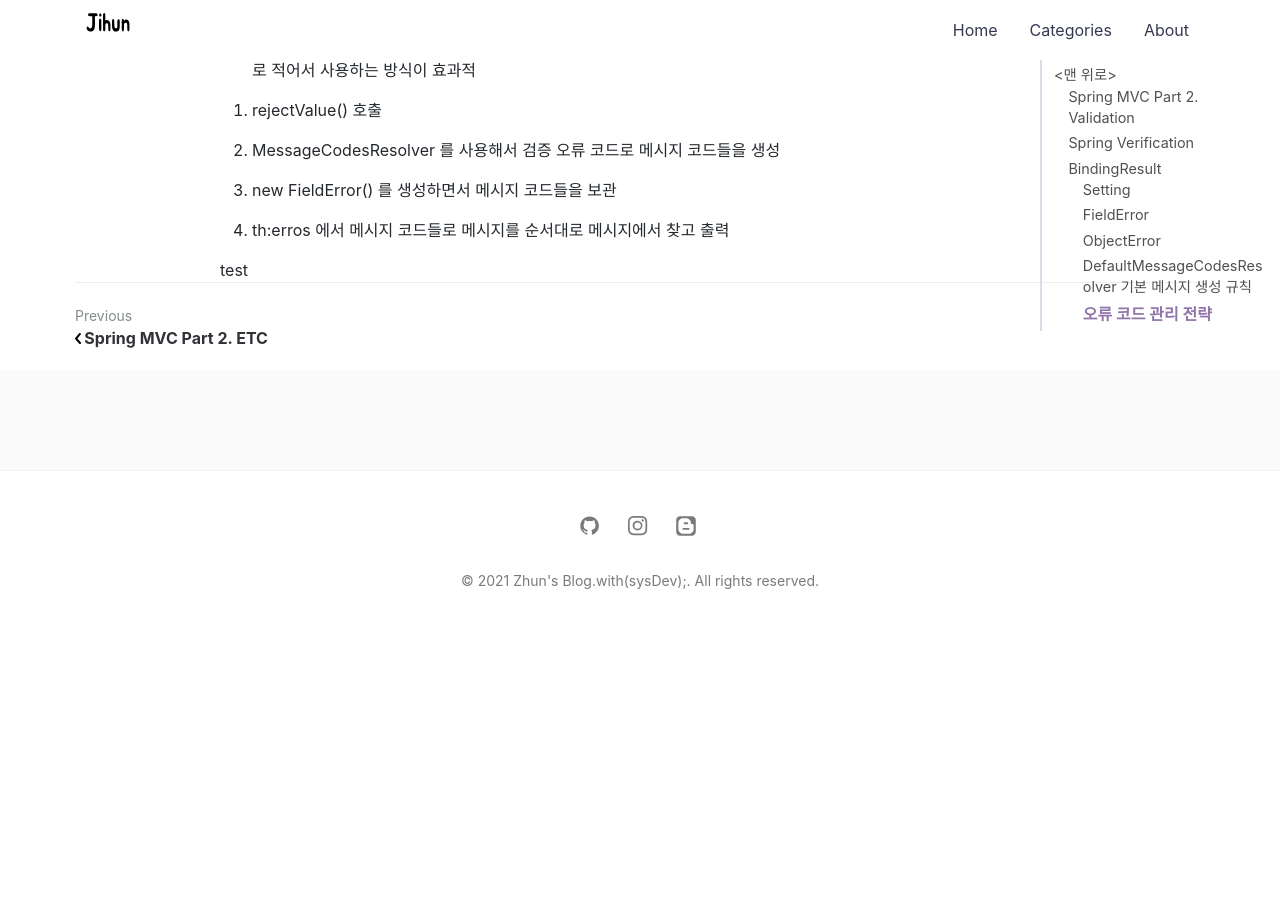
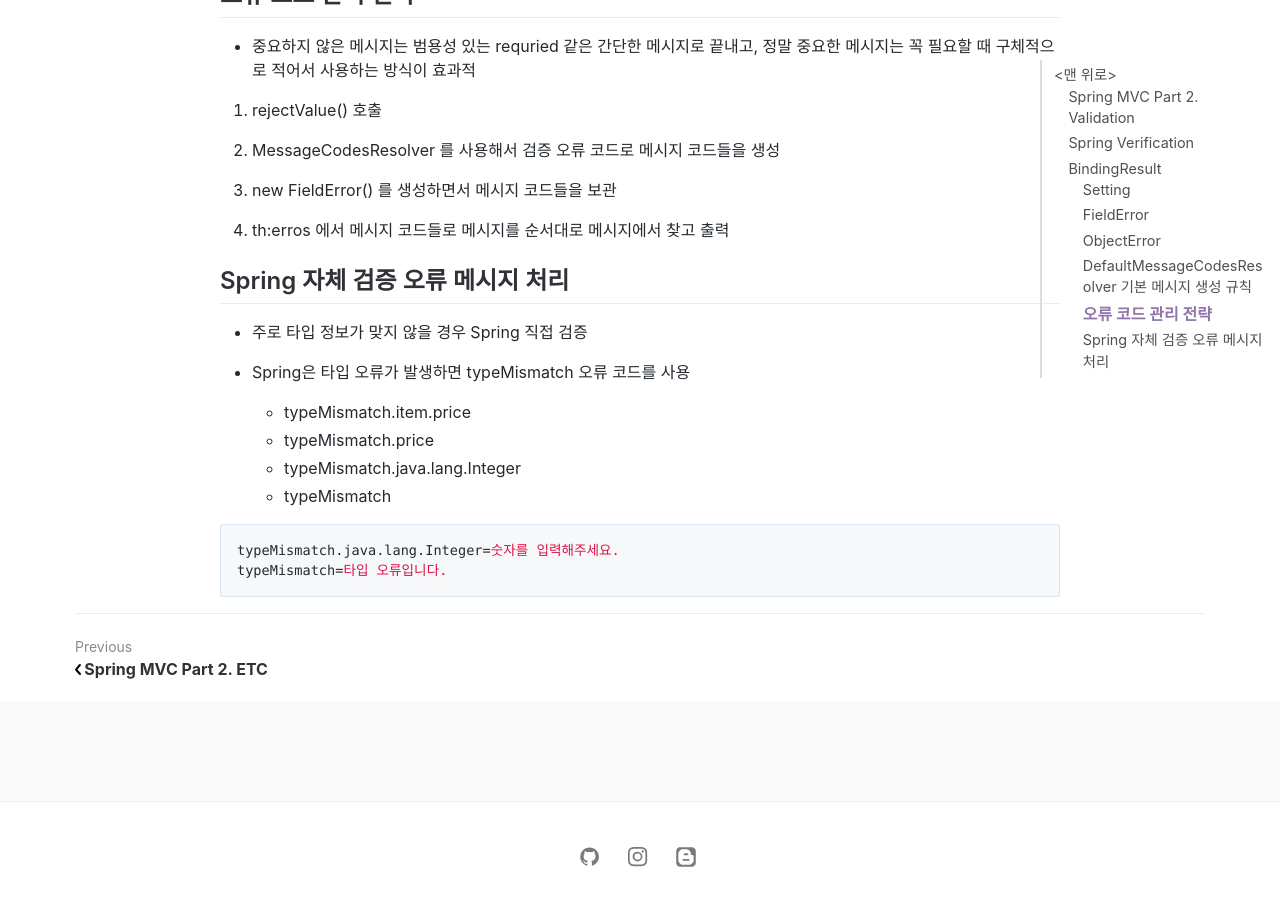
Before and after one commit to jihunparkme/jihunparkme.github.io, a Jekyll site: the page built from _posts/2021-10-12-Spring-MVC-Part2-Validation.md, in a window 1280 px wide and 900 px high, scrolled down 3482 px. Built offline with Jekyll 4.4.1, drawn with Linux system fonts in a browser that asks for light colours; comment, search, counter and statistics services are not loaded; before the commit the page ends 4118 px from its top, so only the background shows below that; some of the changed text lies outside the part shown.

Commit message:
[검증1 - Validation] 오류 코드와 메시지 처리6

````diff
--- a/_posts/2021-10-12-Spring-MVC-Part2-Validation.md
+++ b/_posts/2021-10-12-Spring-MVC-Part2-Validation.md
@@ -151,4 +151,18 @@ bindingResult.reject(
 
 4. th:erros 에서 메시지 코드들로 메시지를 순서대로 메시지에서 찾고 출력
 
-test
+## Spring 자체 검증 오류 메시지 처리
+
+- 주로 타입 정보가 맞지 않을 경우 Spring 직접 검증
+
+- Spring은 타입 오류가 발생하면 typeMismatch 오류 코드를 사용
+
+  - typeMismatch.item.price
+  - typeMismatch.price
+  - typeMismatch.java.lang.Integer
+  - typeMismatch
+
+```properties
+typeMismatch.java.lang.Integer=숫자를 입력해주세요.
+typeMismatch=타입 오류입니다.
+```
````
